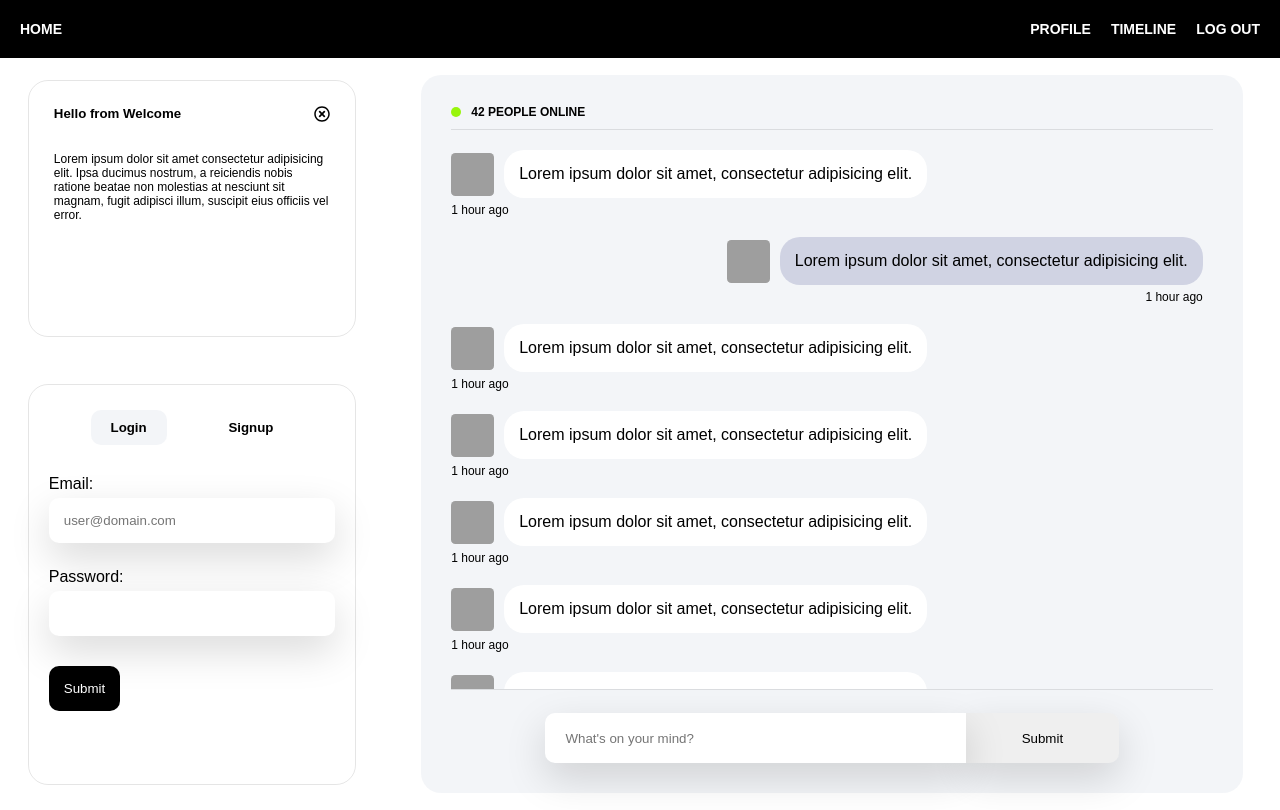
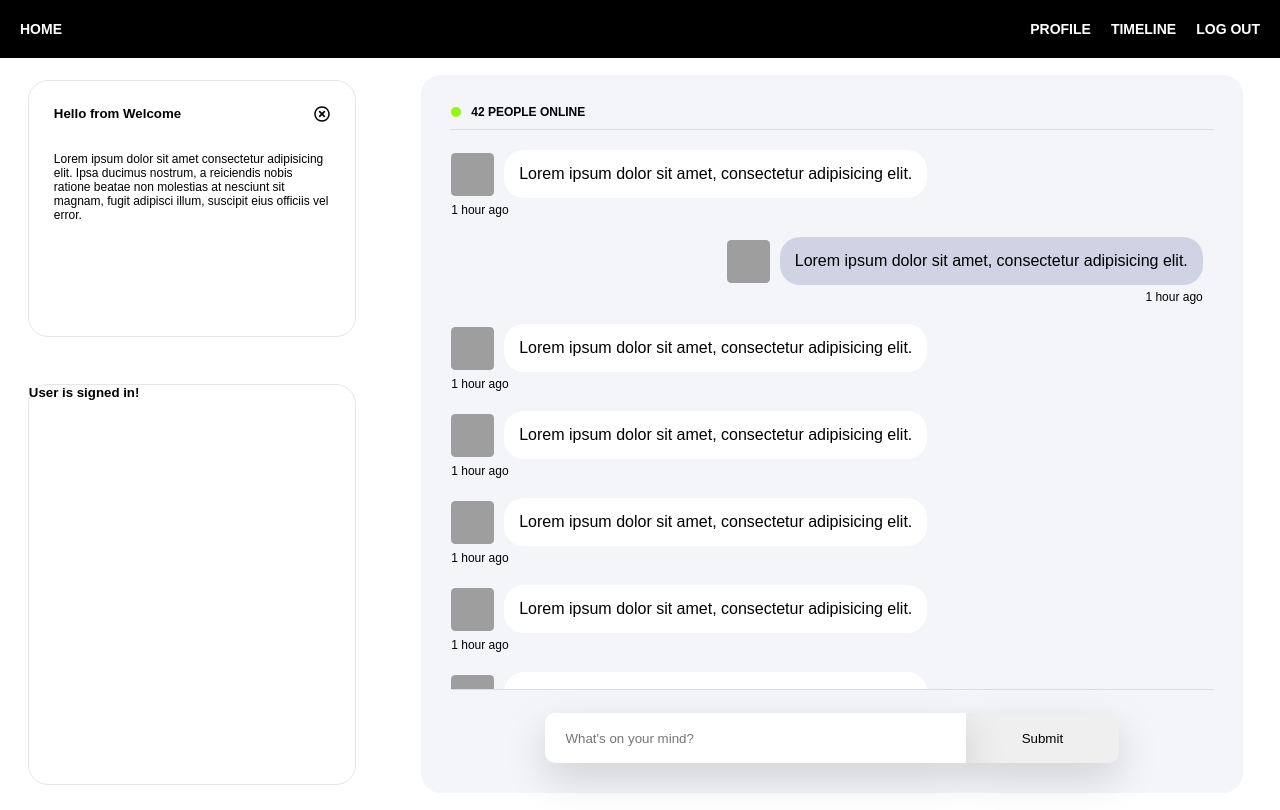
Before and after one commit to xxmark10xx/p3-client, a React (Create React App) app: page / in a window 1280 px wide. Built offline with nearby package versions, Linux system fonts and the light colour scheme; sample sign-in values are in the browser's storage; grey boxes are pictures that could not be loaded.

Commit message:
routing bug fix, prop drilling

```diff
--- a/src/App.js
+++ b/src/App.js
@@ -8,6 +8,7 @@ import Profile from './components/pages/Profile';
 import { useState, useEffect } from 'react';
 import jwt_decode from 'jwt-decode';
 import Timeline from './components/pages/Timeline';
+import Home from './components/pages/Home';
 
 function App() {
 	// state wi the user data when the user is logged in
@@ -35,7 +36,7 @@ function App() {
 
 			<div className="App">
 				<Routes>
-					<Route path="/" element={<Welcome />} />
+					<Route path="/" element={<Home currentUser={currentUser} setCurrentUser={setCurrentUser} />} />
 
 					<Route
 						path="/login"
--- a/src/components/layout/SignupLogin.jsx
+++ b/src/components/layout/SignupLogin.jsx
@@ -2,7 +2,7 @@ import Login from '../pages/Login'
 import Register from '../pages/Register'
 import { useState } from 'react'
 
-export default function SignupLogin() {
+export default function SignupLogin({ currentUser, setCurrentUser }) {
 
   const [formState, setFormState] = useState(true)
 
@@ -10,18 +10,20 @@ export default function SignupLogin() {
     setFormState(!formState)
   }
 
+  const userNotSignedIn =
+    <div className="signuplogin-component-content">
+      <div className="signuplogin-component-switches">
+        <h5 onClick={handleState} className={formState ? "login active" : 'login'}>Login</h5>
+        <h5 onClick={handleState} className={formState ? 'signup' : "signup active"}>Signup</h5>
+      </div>
+      {formState ? <Login setCurrentUser={setCurrentUser} currentUser={currentUser}/> : <Register setCurrentUser={setCurrentUser}/>}
+    </div>
+
+  const userSignedIn = <h5>User is signed in!</h5>
   return (
     <div className="signuplogin-component">
       <div className="signuplogin-component-wrapper">
-        <div className="signuplogin-component-content">
-          <div className="signuplogin-component-switches">
-            <h5 onClick={handleState} className={formState ? "login active" : 'login'}>Login</h5>
-            <h5 onClick={handleState} className={formState ? 'signup' : "signup active"}>Signup</h5>
-          </div>
-          {formState ? <Login /> : <Register />}
-          {/* <Login />
-          <Register /> */}
-        </div>
+        {currentUser ? userSignedIn : userNotSignedIn}
       </div>
     </div>
   )
--- a/src/components/pages/Home.jsx
+++ b/src/components/pages/Home.jsx
@@ -2,12 +2,12 @@ import SignupLogin from "../layout/SignupLogin"
 import Welcome from "../layout/Welcome"
 import Mainchat from "../Mainchat"
 
-export default function Home() {
+export default function Home({ currentUser, setCurrentUser }) {
   return (
     <>
     <div className="home-wrapper">
       <Welcome />
-      <SignupLogin />
+      <SignupLogin currentUser={currentUser} setCurrentUser={setCurrentUser} />
     </div>
     <div className="home-wrapper-rightside">
       <Mainchat />
--- a/src/components/pages/Login.jsx
+++ b/src/components/pages/Login.jsx
@@ -1,7 +1,7 @@
 import { useState } from 'react'
 import axios from 'axios'
 import jwt_decode from 'jwt-decode'
-import { Navigate } from 'react-router-dom'
+import { Navigate, useNavigate } from 'react-router-dom'
 
 export default function Login({ currentUser, setCurrentUser }) {
   const [form, setForm] = useState({
@@ -9,6 +9,8 @@ export default function Login({ currentUser, setCurrentUser }) {
     password: ''
   })
   const [msg, setMessage] = useState('')
+
+  let navigate = useNavigate()
 
   const handleFormSubmit = async  e => {
     e.preventDefault()
@@ -22,6 +24,10 @@ export default function Login({ currentUser, setCurrentUser }) {
       localStorage.setItem('jwt', token)
       // set the app state to the logged in user
       setCurrentUser(decoded)
+      // console.log(currentUser)
+
+      navigate('/timeline', {replace: true})
+
     } catch (err) {
       // handle errors suchs as wrong credentials
       if (err.response.status === 400) {
@@ -32,9 +38,9 @@ export default function Login({ currentUser, setCurrentUser }) {
       }
     }
     // hello world
-
+    console.log(currentUser)
     // navigate to the user's profile if currentUser is not null
-  if (currentUser) return <Navigate to="/timeline" />
+    // if (currentUser) return <Navigate to="/timeline" />
 
   return (
     <div className='login-form-wrapper'>
```
Lines whose indentation alone changed are shown as unchanged.
